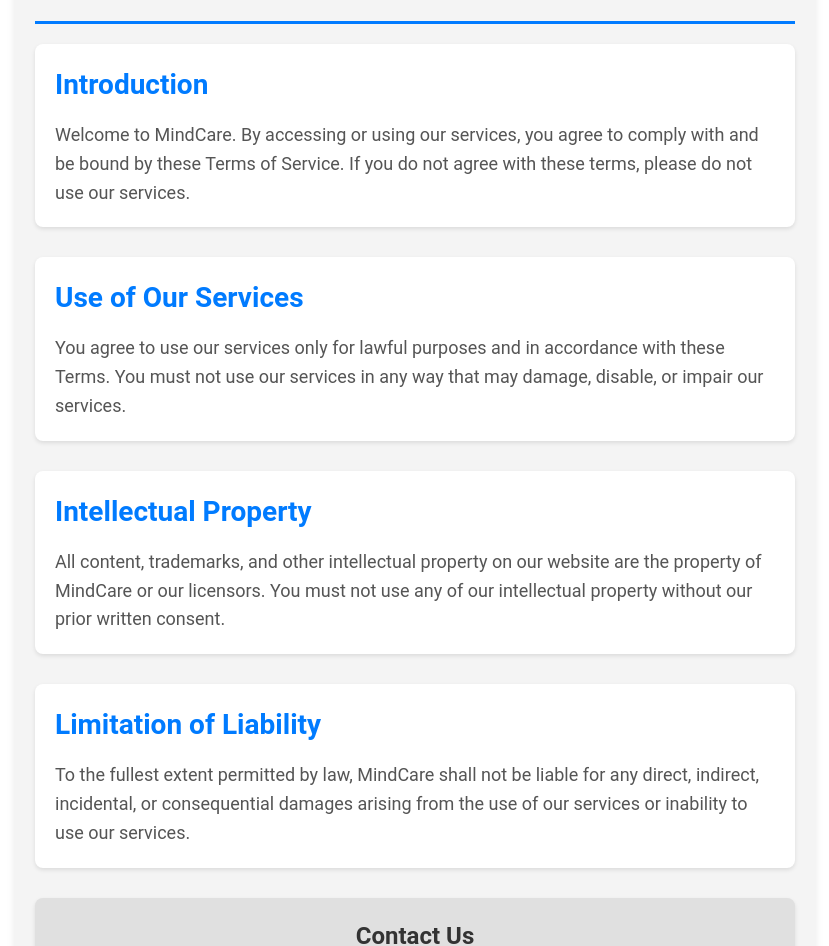
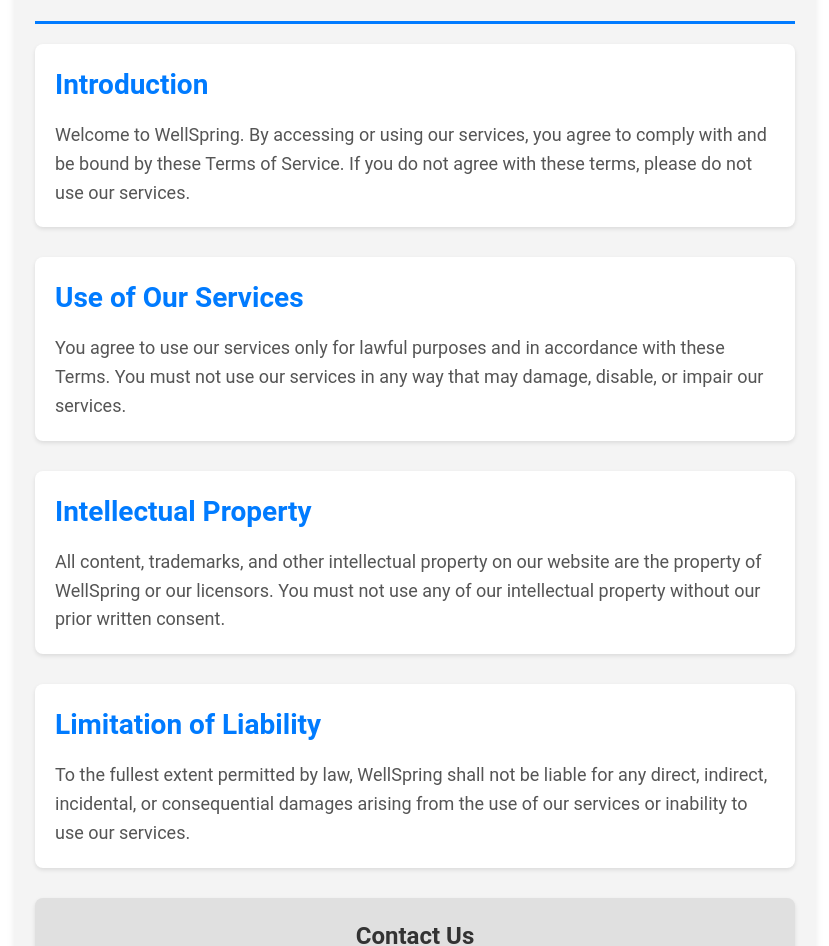
Before and after one commit to MBillahsust/WellSpring, a React (Create React App) app in the folder Frontend/: page /terms in a window 1280 px wide. Shown: the part 193-1139 px from the top of the page, without its empty margins (225-1054 px from the left). Built offline with nearby package versions, Linux system fonts and the light colour scheme.

Commit message:
Update Terms.js

```diff
--- a/Frontend/src/pages/FooterPages/Terms.js
+++ b/Frontend/src/pages/FooterPages/Terms.js
@@ -8,7 +8,7 @@
       <section style={{ marginBottom: '30px', padding: '20px', backgroundColor: '#ffffff', borderRadius: '8px', boxShadow: '0 2px 4px rgba(0, 0, 0, 0.1)' }}>
         <h2 style={{ fontSize: '28px', fontWeight: '600', marginBottom: '15px', color: '#007bff' }}>Introduction</h2>
         <p style={{ fontSize: '18px', lineHeight: '1.6', color: '#555' }}>
-          Welcome to MindCare. By accessing or using our services, you agree to comply with and be bound by these Terms of Service. If you do not agree with these terms, please do not use our services.
+          Welcome to WellSpring. By accessing or using our services, you agree to comply with and be bound by these Terms of Service. If you do not agree with these terms, please do not use our services.
         </p>
       </section>
 
@@ -22,14 +22,14 @@
       <section style={{ marginBottom: '30px', padding: '20px', backgroundColor: '#ffffff', borderRadius: '8px', boxShadow: '0 2px 4px rgba(0, 0, 0, 0.1)' }}>
         <h2 style={{ fontSize: '28px', fontWeight: '600', marginBottom: '15px', color: '#007bff' }}>Intellectual Property</h2>
         <p style={{ fontSize: '18px', lineHeight: '1.6', color: '#555' }}>
-          All content, trademarks, and other intellectual property on our website are the property of MindCare or our licensors. You must not use any of our intellectual property without our prior written consent.
+          All content, trademarks, and other intellectual property on our website are the property of WellSpring or our licensors. You must not use any of our intellectual property without our prior written consent.
         </p>
       </section>
 
       <section style={{ marginBottom: '30px', padding: '20px', backgroundColor: '#ffffff', borderRadius: '8px', boxShadow: '0 2px 4px rgba(0, 0, 0, 0.1)' }}>
         <h2 style={{ fontSize: '28px', fontWeight: '600', marginBottom: '15px', color: '#007bff' }}>Limitation of Liability</h2>
         <p style={{ fontSize: '18px', lineHeight: '1.6', color: '#555' }}>
-          To the fullest extent permitted by law, MindCare shall not be liable for any direct, indirect, incidental, or consequential damages arising from the use of our services or inability to use our services.
+          To the fullest extent permitted by law, WellSpring shall not be liable for any direct, indirect, incidental, or consequential damages arising from the use of our services or inability to use our services.
         </p>
       </section>
 
```
